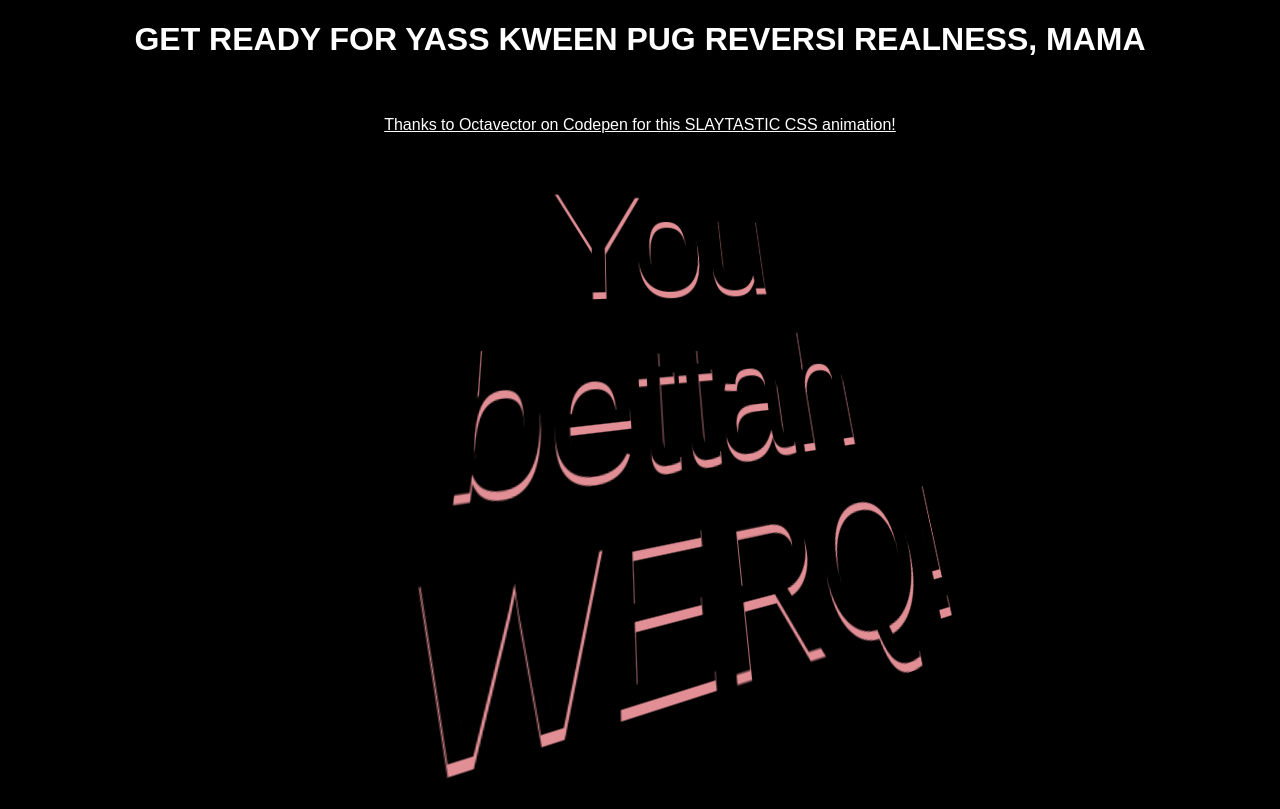
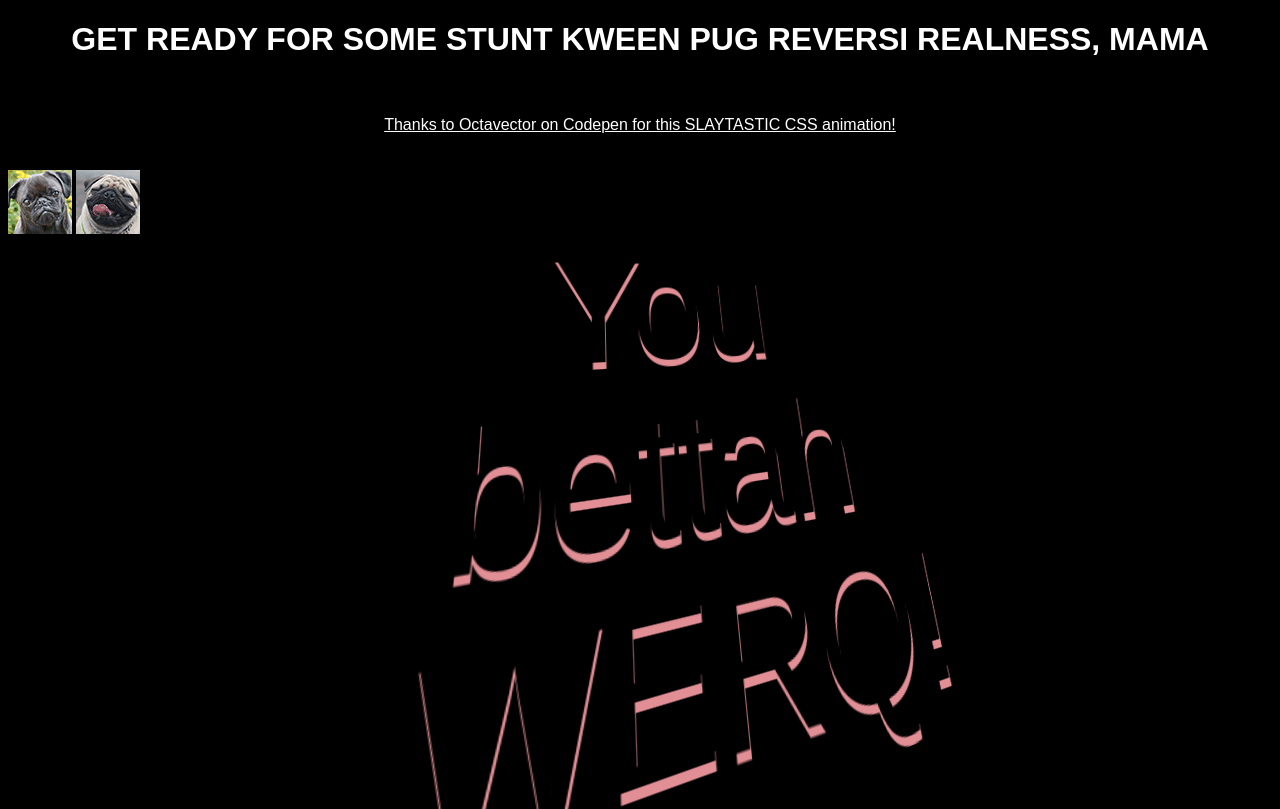
Before and after one commit to grrbam/reversi, a website: page public/index.html in a window 1280 px wide. Drawn offline with nearby package versions, Linux system fonts and the light colour scheme.

Commit message:
adding PUGS

```diff
--- a/public/index.html
+++ b/public/index.html
@@ -12,17 +12,20 @@
     <title>YASS!</title>
   </head>
   <body>
-    <h1>GET READY FOR YASS KWEEN PUG REVERSI REALNESS, MAMA</h1>
+    <h1>GET READY FOR SOME STUNT KWEEN PUG REVERSI REALNESS, MAMA</h1>
     <br>
     <br>
     <a href="https://codepen.io/Octavector/pen/RNgxpQ"><center>Thanks to Octavector on Codepen for this SLAYTASTIC CSS animation!</center></a>
     <br>
     <br>
+    <img src="/yass-images/reversi_pug_b2w.gif">
 
     <p>You<br>bettah<br>WERQ!</p>
 
+    <img src="/yass-images/reversi_pug_w2b.gif">
     <br>
     <br>
+
 
     <!-- Optional JavaScript -->
     <!-- jQuery first, then Popper.js, then Bootstrap JS -->
```
Also changed, not shown: public/yass-images/reversi_pug_b2w.gif (added), public/yass-images/reversi_pug_black.gif (added), public/yass-images/reversi_pug_w2b.gif (added), public/yass-images/reversi_pug_white.gif (added).
